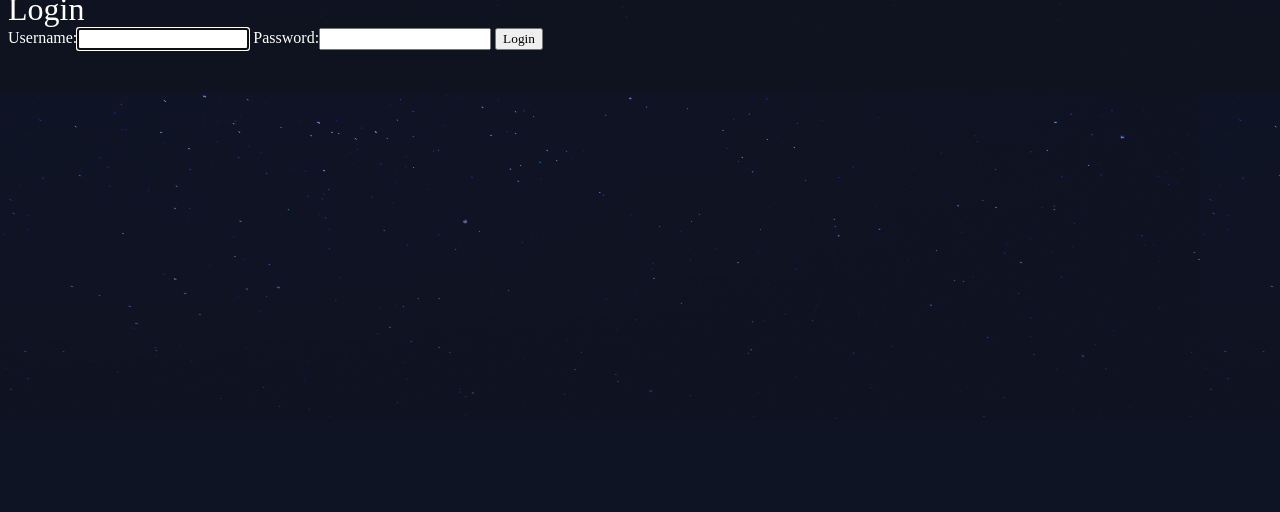
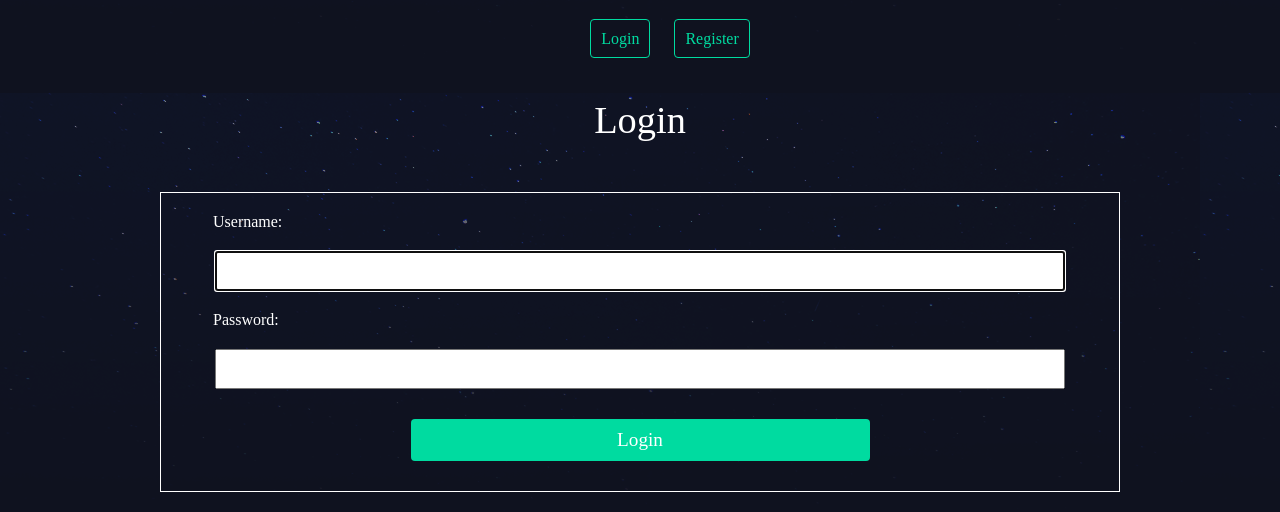
Before and after one commit to darklongnightt/blogspace, a Django app: page /accounts/login/ in a window 1280 px wide. Shown: the part 379-891 px from the top of the page. Before the commit the page ends 798 px from the top, so only its background shows below. Run offline with Django 3.2, Linux system fonts and the light colour scheme.

Commit message:
Added stylings and login status check

```diff
--- a/blogspace/accounts/templates/accounts/login.html
+++ b/blogspace/accounts/templates/accounts/login.html
@@ -10,6 +10,8 @@
     <input type="hidden" name="next" value="{{ request.GET.next }}">
   {% endif %}
 
-  <input type="submit" value="Login">
+  <div class="center">
+    <input type="submit" value="Login">
+  </div>
 </form>
 {% endblock %}
--- a/blogspace/accounts/templates/accounts/register.html
+++ b/blogspace/accounts/templates/accounts/register.html
@@ -5,6 +5,8 @@
 <form class="site-form" action="{% url 'accounts:register' %}" method="POST">
   {% csrf_token %}
   {{ form }}
-  <input type="submit" value="Register">
+  <div class="center">
+    <input type="submit" value="Register">
+  </div>
 </form>
 {% endblock %}
--- a/blogspace/articles/templates/articles/article_create.html
+++ b/blogspace/articles/templates/articles/article_create.html
@@ -6,7 +6,9 @@
   <form class="site-form" action="{% url 'articles:create' %}" method="POST" enctype="multipart/form-data">
     {% csrf_token %}
     {{ form }}
-    <input type="submit" value="Create">
+    <div class="center">
+      <input type="submit" value="Create">
+    </div>
   </form>
 </div>
 
--- a/blogspace/articles/templates/articles/article_list.html
+++ b/blogspace/articles/templates/articles/article_list.html
@@ -1,14 +1,17 @@
 {% extends 'base_layout.html' %}
 
 {% block content %}
-<h1>Article List</h1>
+<h1>Articles</h1>
 
 <div class="articles">
   {% for article in articles %}
+  <div class="article">
     <h2><a href="{% url 'articles:detail' slug=article.slug %}">{{article.title}}</a></h2>
     <p>{{article.slug}}</p>
     <p>{{article.preview}}</p>
     <p>{{article.date}}</p>
+    <p class="author">Posted by {{article.author.username}}</p>
+  </div>
   {% endfor %}
 </div>
 {% endblock %}
--- a/blogspace/assets/styles.css
+++ b/blogspace/assets/styles.css
@@ -1,20 +1,161 @@
-body{
+body {
   background-color: #0f121f;
   background-image: url(/static/stars.png);
   background-repeat-y: no-repeat;
   color: #fff;
 }
 
-body *{
+body * {
   font-family: Ubuntu;
 }
 
-h1, h2, h3, h4, h5{
+h1, h2, h3, h4, h5 {
   font-weight: normal;
   margin: 0;
 }
 
-a, a:hover, a:visited{
+a, a:hover, a:visited {
   color: #fff;
   text-decoration: none;
 }
+
+.wrapper {
+  max-width: 960px;
+  margin: 0 auto;
+}
+
+div.wrapper h1 {
+  text-align: center;
+  margin: 50px auto;
+  font-size: 2.4em;
+}
+
+header {
+  display: grid;
+  grid-template-columns: 1fr 1fr;
+  padding: 20px 0;
+}
+
+nav {
+  justify-content: end;
+  text-align: center;
+}
+
+nav li {
+  display: inline-block;
+  margin-left: 20px;
+}
+
+nav button {
+  cursor: pointer;
+  background: none;
+  border: none;
+  padding: 10px;
+  color: #00dba0;
+  font-size: 1em;
+}
+
+.articles {
+  display: grid;
+  grid-template-columns: 1fr 1fr 1fr;
+  grid-gap: 30px;
+}
+
+.article {
+  padding: 10px;
+  border: 1px solid #00dba0;
+  position: relative;
+  padding-bottom: 40px;
+}
+
+.article h2 {
+  font-size: 1.2em;
+}
+
+.article .author {
+  padding: 10px;
+  background: #00dba0;
+  position: absolute;
+  right: 0;
+  bottom: 0;
+  margin: 0;
+  color: #0f121f
+}
+
+.article-detail .article {
+  padding: 0;
+}
+
+.article-detail .article img {
+  max-width: 100%;
+}
+
+.article-detail .article h2 {
+  text-align: center;
+  margin: 20px auto;
+  font-size: 2em;
+}
+
+.article-detail .article p {
+  text-align: center;
+}
+
+.site-form {
+  margin: 20px auto;
+  border: 1px solid;
+  padding: 20px
+}
+
+.site-form input, .site-form textarea {
+  display: block;
+  width: 90%;
+  padding: 10px;
+  margin: 20px auto;
+}
+
+.site-form label {
+  margin-left: 32px;
+}
+
+a.highlight {
+  border: 1px solid #00dba0;
+  padding: 10px;
+  border-radius: 4px;
+  color: #00dba0;
+}
+
+.helptext, helptext ul {
+  margin: 0 auto 20px;
+  color: #bbb;
+  font-size: 0.9em;
+  display: block;
+}
+
+.errorlist li {
+  padding: 10px;
+  list-style-type: none;
+  border: 1px solid #ff5722;
+  color: #ff5722;
+  margin: 10px 0;
+}
+
+.errorlist {
+  padding: 0;
+}
+
+.center {
+  text-align: center !important;
+}
+
+.site-form input[type="submit"] {
+  display: inline-block;
+  text-align: center !important;
+  width: 50%;
+  background: #00dba0;
+  color: #fff;
+  border: 0;
+  font-size: 1.2em;
+  border-radius: 4px;
+  margin: 10px 0;
+  cursor: pointer;
+}
--- a/blogspace/blogspace/templates/base_layout.html
+++ b/blogspace/blogspace/templates/base_layout.html
@@ -17,12 +17,25 @@
 
       <nav>
         <ul>
+          {% if user.is_authenticated %}
             <li>
               <form class="logout-link" action="{% url 'accounts:logout' %}" method="POST">
                 {% csrf_token %}
                 <button type="submit">Logout</button>
               </form>
             </li>
+            <li>
+              <a href="{% url 'articles:create' %}" class="highlight">Create Article</a>
+            </li>
+          {% else %}
+            <li>
+              <a href="{% url 'accounts:login' %}" class="highlight">Login</a>
+            </li>
+            <li>
+              <a href="{% url 'accounts:register' %}" class="highlight">Register</a>
+            </li>
+          {% endif %}
+
         </ul>
       </nav>
       {% block content %}
--- a/blogspace/blogspace/urls.py
+++ b/blogspace/blogspace/urls.py
@@ -1,6 +1,7 @@
 from django.contrib import admin
 from django.urls import path, re_path, include
 from . import views
+from articles import views as article_views
 # Allows django to define where static files are
 from django.contrib.staticfiles.urls import staticfiles_urlpatterns, static
 from django.conf import settings
@@ -11,7 +12,7 @@ urlpatterns = [
     re_path('^articles/', include('articles.urls')),
     re_path('^accounts/', include('accounts.urls')),
     re_path('^about/$', views.about),
-    re_path('^$', views.homepage),
+    re_path('^$', article_views.article_list),
 ]
 
 urlpatterns += staticfiles_urlpatterns()
```
Also changed, not shown: blogspace/db.sqlite3. Lines whose indentation alone changed are shown as unchanged.
